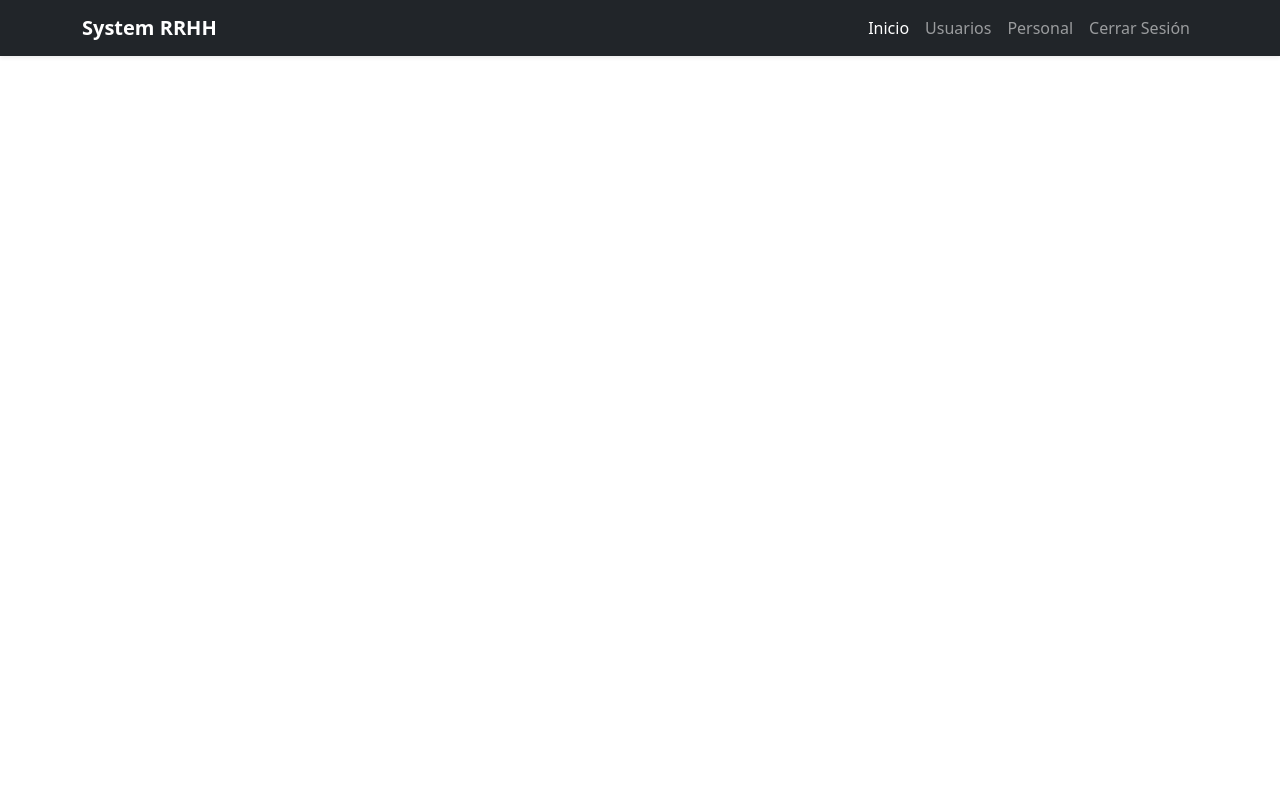
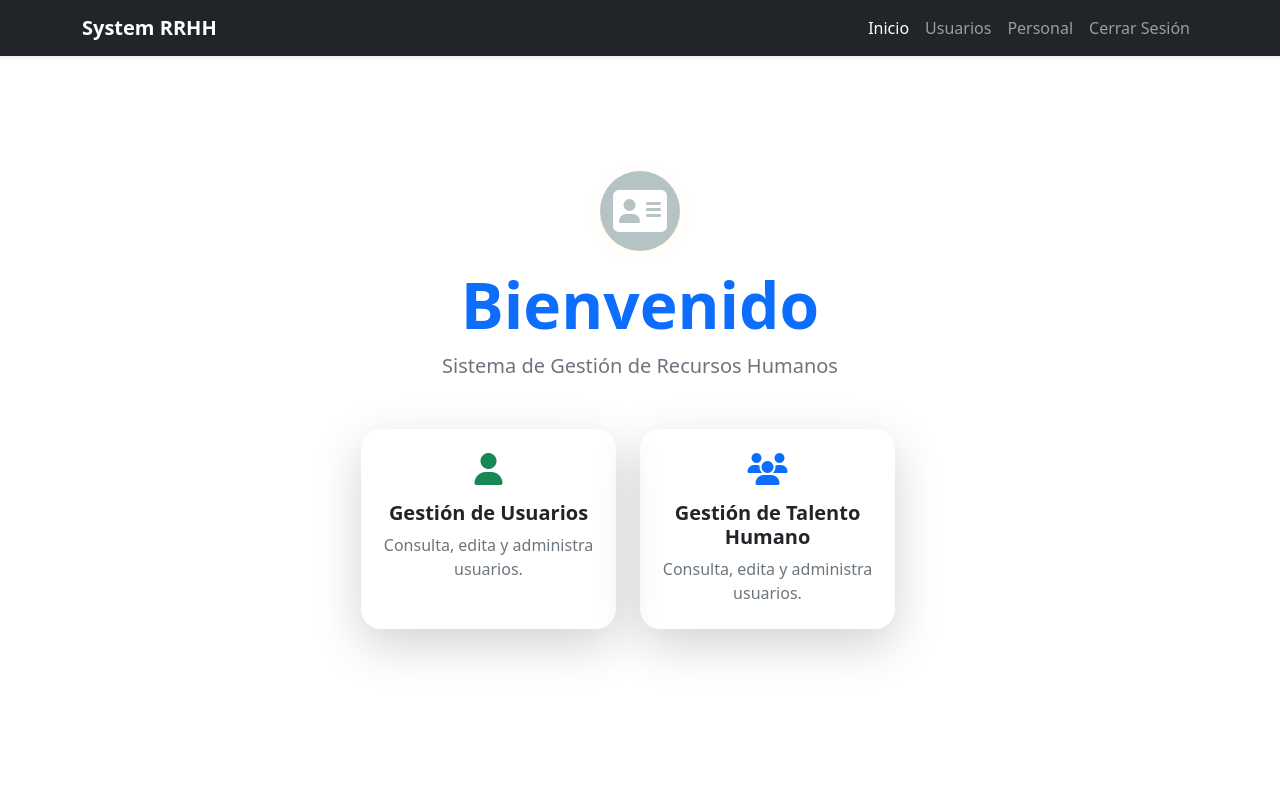
Before and after one commit to cruzjeff225/appRecursosHumanos, a PHP site: page /home.php in a window 1280 px wide. Run offline with PHP 8.4, Linux system fonts and the light colour scheme; the visitor is signed in with stand-in values (Sample User, id 1).

Commit message:
feat(ui): visual improvements to the home page

```diff
--- a/views/home.php
+++ b/views/home.php
@@ -7,6 +7,7 @@ if (!isset($_SESSION['usuario'])) {
 ?>
 <!DOCTYPE html>
 <html lang="en">
+
 <head>
     <meta charset="UTF-8">
     <meta name="viewport" content="width=device-width, initial-scale=1.0">
@@ -14,11 +15,92 @@ if (!isset($_SESSION['usuario'])) {
     <link href="https://cdn.jsdelivr.net/npm/bootstrap@5.3.2/dist/css/bootstrap.min.css" rel="stylesheet">
     <!-- Font Awesome -->
     <link rel="stylesheet" href="https://cdnjs.cloudflare.com/ajax/libs/font-awesome/6.4.0/css/all.min.css">
+    <style>
+        /* Home hero */
+        .home-hero-outer {
+            width: 100vw;
+            min-height: 100vh;
+            background: #fff;
+            position: relative;
+            left: 50%;
+            right: 50%;
+            margin-left: -50vw;
+            margin-right: -50vw;
+            padding-top: 40px;
+            padding-bottom: 40px;
+        }
+
+        @media (max-width: 991.98px) {
+            .home-hero-outer {
+                left: 0;
+                right: 0;
+                margin-left: 0;
+                margin-right: 0;
+            }
+        }
+
+        .home-avatar {
+            width: 80px;
+            height: 80px;
+            background: #b6c3c5ff;
+            border-radius: 50%;
+            display: flex;
+            align-items: center;
+            justify-content: center;
+            box-shadow: 0 2px 12px rgba(255, 224, 102, 0.15);
+        }
+
+        .home-card {
+            transition: transform 0.18s, box-shadow 0.18s;
+            border-radius: 1.25rem;
+            background: var(--primary-white);
+        }
+
+        .home-card:hover {
+            transform: translateY(-8px) scale(1.03);
+            box-shadow: 0 8px 32px rgba(255, 240, 180, 0.13);
+            text-decoration: none;
+        }
+    </style>
     <title>Inicio</title>
 </head>
+<div class="home-hero-outer min-vh-100 d-flex align-items-center justify-content-center">
+    <div class="container">
+        <div class="text-center mb-5">
+            <div class="home-avatar mx-auto mb-3">
+                <i class="fa fa-address-card fa-3x text-white"></i>
+            </div>
+            <h1 class="display-3 fw-bold mb-2 text-primary">Bienvenido</h1>
+            <p class="lead text-secondary mb-0">Sistema de Gestión de Recursos Humanos</p>
+        </div>
+
+        <div class="row g-4 w-100 justify-content-center">
+            <div class="col-12 col-md-6 col-lg-3">
+                <a class="home-card card border-0 shadow-lg text-decoration-none h-100" a href="../views/usuarios.php">
+                    <div class="card-body text-center py-4">
+                        <i class="fa fa-user fa-2x text-success mb-3"></i>
+                        <h5 class="card-title fw-bold mb-2 text-dark">Gestión de Usuarios</h5>
+                        <p class="card-text text-secondary mb-0">Consulta, edita y administra usuarios.</p>
+                    </div>
+                </a>
+            </div>
+            <div class="col-12 col-md-6 col-lg-3">
+                <a class="home-card card border-0 shadow-lg text-decoration-none h-100" a href="../views/personal.php">
+                    <div class="card-body text-center py-4">
+                        <i class="fa fa-users fa-2x text-primary mb-3"></i>
+                        <h5 class="card-title fw-bold mb-2 text-dark">Gestión de Talento Humano</h5>
+                        <p class="card-text text-secondary mb-0">Consulta, edita y administra usuarios.</p>
+                    </div>
+                </a>
+            </div>
+        </div>
+    </div>
+</div>
+
 <body>
     <?php
     include_once('../views/nav.php');
     ?>
 </body>
+
 </html>
```
